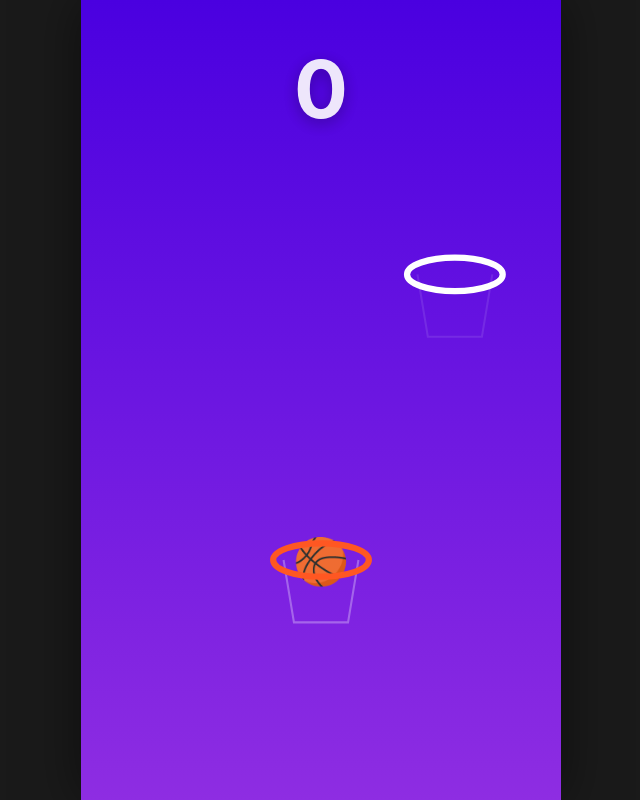
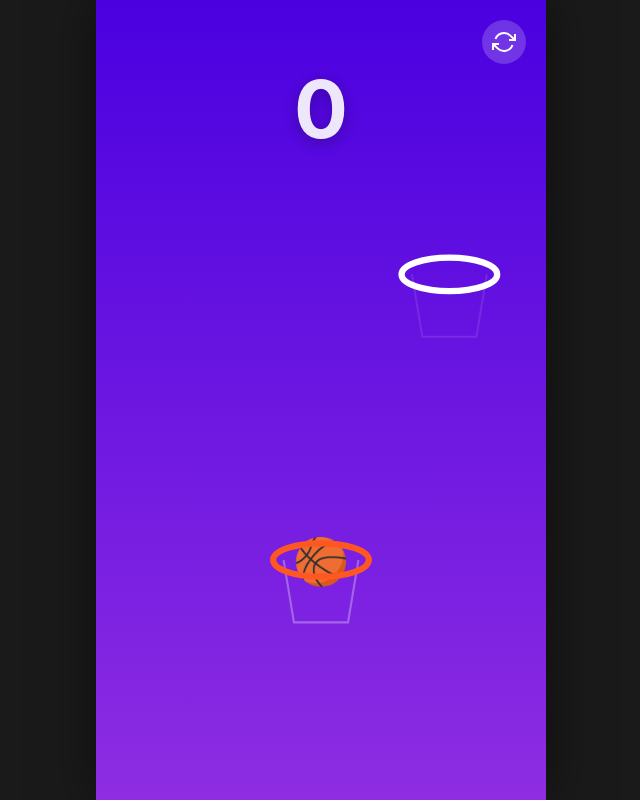
Before and after one commit to monro0/Dunk-Rise, a plain HTML site: page index.html in a window 1280 px wide. Shown: the whole page, without its empty margins (319-959 px from the left). Drawn offline with Linux system fonts and the light colour scheme.

Commit message:
Add files via upload

```diff
--- a/game.js
+++ b/game.js
@@ -16,19 +16,17 @@ document.addEventListener('DOMContentLoaded', () => {
     const gameOverScreen = document.getElementById('gameOverScreen');
     const finalScoreElement = document.getElementById('finalScore');
     const restartButton = document.getElementById('restartButton');
+    const topRestartBtn = document.getElementById('topRestartBtn'); // [ИЗМЕНЕНИЕ 13]
 
     // --- CONFIG ---
     const GRAVITY = 0.6;
     const DRAG_POWER = 0.16;
     const MAX_DRAG = 220;
     const BALL_RADIUS = 22;
-
-    // [ИЗМЕНЕНИЕ 9] Увеличение размера кольца на 15% (было 40 -> стало 46)
     const HOOP_RADIUS = 46;
     const HOOP_DIAMETER = HOOP_RADIUS * 2;
     const HOOP_MARGIN = 50;
 
-    // Типы колец
     const HOOP_TYPE = {
         NORMAL: 'normal',
         BACKBOARD: 'backboard',
@@ -36,14 +34,13 @@ document.addEventListener('DOMContentLoaded', () => {
     };
 
     // --- STATE ---
-    let width, height;
+    let width, height; // Логические размеры (CSS-пиксели)
     let score = 0;
     let isGameOver = false;
     let lastTime = 0;
 
-    // [ИЗМЕНЕНИЕ 10] Переменные для комбо
     let swishCombo = 0;
-    let shotTouchedRim = false; // Коснулся ли мяч дужки в текущем полете?
+    let shotTouchedRim = false;
 
     let cameraY = 0;
     let cameraTargetY = 0;
@@ -59,17 +56,31 @@ document.addEventListener('DOMContentLoaded', () => {
 
     // --- CORE ---
 
+    // [ИЗМЕНЕНИЕ 12] Исправление размытия на мобильных
     function resize() {
-        width = canvas.width = container.clientWidth;
-        height = canvas.height = container.clientHeight;
+        const dpr = window.devicePixelRatio || 1;
+
+        // Получаем логические размеры контейнера
+        width = container.clientWidth;
+        height = container.clientHeight;
+
+        // Устанавливаем физические размеры канваса (умноженные на плотность пикселей)
+        canvas.width = width * dpr;
+        canvas.height = height * dpr;
+
+        // Устанавливаем CSS размеры (чтобы он влез в контейнер)
+        canvas.style.width = `${width}px`;
+        canvas.style.height = `${height}px`;
+
+        // Масштабируем контекст рисования, чтобы нам не пришлось менять координаты в логике
+        ctx.scale(dpr, dpr);
     }
 
     function initGame() {
-        resize();
+        resize(); // [ИЗМЕНЕНИЕ 12] Вызываем ресайз перед стартом
         isGameOver = false;
         score = 0;
 
-        // Сброс комбо
         swishCombo = 0;
         shotTouchedRim = false;
 
@@ -107,11 +118,20 @@ document.addEventListener('DOMContentLoaded', () => {
         });
     }
 
+    // [ИЗМЕНЕНИЕ 11] Исправление наложения колец
     function spawnNewHoop(prevHoop = null) {
         if (!prevHoop) prevHoop = hoops[hoops.length - 1];
 
-        let type = HOOP_TYPE.NORMAL;
+        // Защита от бесконечного цикла
+        let attempts = 0;
+        const MAX_ATTEMPTS = 20;
+        let validPosition = false;
 
+        let newX, newY, type, backboardSide;
+
+        // Цикл попыток генерации
+        do {
+            type = HOOP_TYPE.NORMAL;
             if (prevHoop.type !== HOOP_TYPE.NORMAL) {
                 type = HOOP_TYPE.NORMAL;
             } else {
@@ -129,7 +149,7 @@ document.addEventListener('DOMContentLoaded', () => {
             const minH = height * 0.25;
             const maxH = height * 0.45;
             const distY = minH + Math.random() * (maxH - minH);
-        const newY = prevHoop.y - distY;
+            newY = prevHoop.y - distY;
 
             const minShift = HOOP_DIAMETER * 1.1;
             const maxShift = width * 0.6;
@@ -140,8 +160,7 @@ document.addEventListener('DOMContentLoaded', () => {
             if (possibleSides.length === 0) possibleSides = ['left', 'right'];
 
             const side = possibleSides[Math.floor(Math.random() * possibleSides.length)];
-        let newX;
-        let backboardSide = 0;
+            backboardSide = 0;
 
             if (side === 'left') {
                 const leftLimit = Math.max(HOOP_MARGIN, prevHoop.x - maxShift);
@@ -164,6 +183,26 @@ document.addEventListener('DOMContentLoaded', () => {
                 }
             }
 
+            // [ИЗМЕНЕНИЕ 11] Проверка дистанции между центрами
+            const dx = newX - prevHoop.x;
+            const dy = newY - prevHoop.y;
+            const dist = Math.sqrt(dx*dx + dy*dy);
+
+            // Если расстояние больше 1.5 диаметра - позиция валидна
+            if (dist > HOOP_DIAMETER * 1.5) {
+                validPosition = true;
+            }
+
+            attempts++;
+
+        } while (!validPosition && attempts < MAX_ATTEMPTS);
+
+        // Если даже после 20 попыток не нашли (крайне маловероятно), ставим просто выше
+        if (!validPosition) {
+            newY = prevHoop.y - height * 0.3;
+            newX = width / 2;
+        }
+
         addHoop(newX, newY, type, backboardSide);
 
         if (hoops.length > 7) {
@@ -180,10 +219,7 @@ document.addEventListener('DOMContentLoaded', () => {
         ball.vx = 0;
         ball.vy = 0;
         ball.isSitting = true;
-
-        // Сброс флагов при ресете
         shotTouchedRim = false;
-
         cameraTargetY = -h.y + height * 0.7;
     }
 
@@ -265,7 +301,6 @@ document.addEventListener('DOMContentLoaded', () => {
                 const distToCenter = Math.abs(ball.x - h.x);
                 const distY = Math.abs(ball.y - h.y);
 
-                // Слабый магнетизм
                 if (distToCenter < 15 && distY < 15) {
                      ball.x += (h.x - ball.x) * 0.05 * dt;
                 }
@@ -276,7 +311,6 @@ document.addEventListener('DOMContentLoaded', () => {
 
                 checkRimCollision(h);
 
-                // Попадание
                 if (ball.vy > 0 &&
                     ball.y > h.y - 15 &&
                     ball.y < h.y + 25 &&
@@ -319,8 +353,6 @@ document.addEventListener('DOMContentLoaded', () => {
             const dist = Math.sqrt(dx*dx + dy*dy);
 
             if (dist < BALL_RADIUS + 5) {
-                // [ИЗМЕНЕНИЕ 10] Если коснулись обода, помечаем бросок как "грязный"
-                // Но только если мы еще не сидим в кольце (чтобы не сбрасывать при спавне)
                 if (!ball.isSitting) {
                     shotTouchedRim = true;
                 }
@@ -342,34 +374,26 @@ document.addEventListener('DOMContentLoaded', () => {
     }
 
     function handleScore(targetHoop) {
-        const basePoints = targetHoop ? targetHoop.points : 1;
-        let totalPoints = basePoints;
-        let isSwish = false;
+        let pointsToAdd = 0;
+        let flameIntensity = 0;
 
-        // [ИЗМЕНЕНИЕ 10] Логика Swish Combo
         if (!shotTouchedRim) {
-            // Чистый бросок!
-            isSwish = true;
-            const bonus = Math.pow(2, swishCombo); // 1, 2, 4, 8...
-            totalPoints += bonus;
-
-            // Текстовый эффект
-            createFloatingText(ball.x, ball.y - 50, `SWISH! +${bonus}`, '#FFD700');
-            if (swishCombo > 1) {
-                createFloatingText(ball.x, ball.y - 80, `COMBO x${swishCombo}`, '#FF4081');
+            let bonus = Math.min(swishCombo + 1, 5);
+            pointsToAdd = bonus;
+            flameIntensity = bonus;
+            swishCombo++;
+        } else {
+            pointsToAdd = targetHoop ? targetHoop.points : 1;
+            swishCombo = 0;
+            flameIntensity = 0;
         }
 
-            swishCombo++;
-        } else {
-            // Грязный бросок
-            swishCombo = 0;
-            createFloatingText(ball.x, ball.y - 50, `+${basePoints}`, '#FFFFFF');
-        }
+        score += pointsToAdd;
 
-        score += totalPoints;
+        createFloatingText(ball.x, ball.y - 50, `+${pointsToAdd}`, flameIntensity);
 
         updateScoreUI();
-        createParticles(ball.x, ball.y, isSwish ? 40 : 20); // Больше частиц при Swish
+        createParticles(ball.x, ball.y, 25);
 
         currentHoopIndex++;
 
@@ -390,7 +414,6 @@ document.addEventListener('DOMContentLoaded', () => {
     }
 
     function recoverBall(index) {
-        // [ИЗМЕНЕНИЕ 10] Сброс комбо при промахе/спасении
         swishCombo = 0;
 
         currentHoopIndex = index;
@@ -410,7 +433,10 @@ document.addEventListener('DOMContentLoaded', () => {
     // --- DRAWING ---
 
     function draw() {
+        // [ИЗМЕНЕНИЕ 12] Очищаем область логического размера
+        // Так как контекст масштабирован, width/height (логические) это то, что нужно.
         ctx.clearRect(0, 0, width, height);
+
         ctx.save();
         ctx.translate(0, cameraY);
 
@@ -420,7 +446,7 @@ document.addEventListener('DOMContentLoaded', () => {
         drawBall();
         hoops.forEach((h, i) => drawHoopFront(h, i === currentHoopIndex));
         drawParticles();
-        drawFloatingTexts(); // Рисуем текст
+        drawFloatingTexts();
 
         ctx.restore();
     }
@@ -530,16 +556,15 @@ document.addEventListener('DOMContentLoaded', () => {
         }
     }
 
-    // [ИЗМЕНЕНИЕ 10] Функция для плавающего текста
-    function createFloatingText(x, y, text, color) {
+    function createFloatingText(x, y, text, flameIntensity) {
         particles.push({
             type: 'text',
             text: text,
             x: x,
             y: y,
-            vy: -2, // Летит вверх
+            vy: -2,
             life: 1.0,
-            color: color
+            flameIntensity: flameIntensity
         });
     }
 
@@ -554,7 +579,7 @@ document.addEventListener('DOMContentLoaded', () => {
                 p.life -= 0.03 * dt;
             } else if (p.type === 'text') {
                 p.y += p.vy * dt;
-                p.life -= 0.015 * dt; // Текст живет дольше
+                p.life -= 0.015 * dt;
             }
 
             if(p.life <= 0) particles.splice(i, 1);
@@ -579,12 +604,24 @@ document.addEventListener('DOMContentLoaded', () => {
             if (p.type === 'text') {
                 ctx.save();
                 ctx.globalAlpha = p.life;
-                ctx.fillStyle = p.color;
-                ctx.font = 'bold 30px Arial';
                 ctx.textAlign = 'center';
-                // Тень текста
+                ctx.font = 'bold 35px Arial';
+
+                if (p.flameIntensity > 0) {
+                    ctx.fillStyle = '#FF3333';
+                    ctx.shadowColor = '#FFD700';
+                    let blur = p.flameIntensity * 10 - 5;
+                    if (p.flameIntensity >= 5) {
+                         blur = 50 + Math.sin(Date.now() / 100) * 15;
+                    }
+                    if (blur < 5) blur = 5;
+                    ctx.shadowBlur = blur;
+                } else {
+                    ctx.fillStyle = '#FFFFFF';
                     ctx.shadowColor = 'black';
                     ctx.shadowBlur = 4;
+                }
+
                 ctx.fillText(p.text, p.x, p.y);
                 ctx.restore();
             }
@@ -638,7 +675,6 @@ document.addEventListener('DOMContentLoaded', () => {
         ball.vy = finalDy * DRAG_POWER;
         ball.isSitting = false;
 
-        // [ИЗМЕНЕНИЕ 10] Сброс флага "касания" при начале броска
         shotTouchedRim = false;
     }
 
@@ -661,6 +697,7 @@ document.addEventListener('DOMContentLoaded', () => {
     window.addEventListener('touchend', endDrag);
 
     restartButton.addEventListener('click', initGame);
+    topRestartBtn.addEventListener('click', initGame); // [ИЗМЕНЕНИЕ 13]
     window.addEventListener('resize', () => { resize(); });
 
     initGame();
--- a/index.html
+++ b/index.html
@@ -9,17 +9,22 @@
 </head>
 <body>
 
-    <!-- Обертка для симуляции мобильного экрана -->
     <div id="game-container">
-        <!-- Холст -->
+        <!-- [ИЗМЕНЕНИЕ 13] Кнопка быстрого рестарта -->
+        <button id="topRestartBtn" aria-label="Restart">
+            <svg viewBox="0 0 24 24" fill="none" stroke="currentColor" stroke-width="2">
+                <path d="M23 4v6h-6"></path>
+                <path d="M1 20v-6h6"></path>
+                <path d="M3.51 9a9 9 0 0 1 14.85-3.36L23 10M1 14l4.64 4.36A9 9 0 0 0 20.49 15"></path>
+            </svg>
+        </button>
+
         <canvas id="gameCanvas"></canvas>
 
-        <!-- Интерфейс -->
         <div id="ui-container">
             <div id="score">0</div>
         </div>
 
-        <!-- Экран проигрыша -->
         <div id="gameOverScreen" class="hidden">
             <div class="modal">
                 <h1>Game Over</h1>
--- a/style.css
+++ b/style.css
@@ -4,6 +4,7 @@
     box-sizing: border-box;
     user-select: none;
     -webkit-user-select: none;
+    -webkit-tap-highlight-color: transparent; /* Убирает подсветку при тапе на мобильных */
 }
 
 html, body {
@@ -11,27 +12,23 @@ html, body {
     height: 100%;
     overflow: hidden;
     font-family: -apple-system, BlinkMacSystemFont, 'Segoe UI', Roboto, Arial, sans-serif;
-    /* Тёмный фон вокруг игрового "телефона" */
     background-color: #1a1a1a;
     display: flex;
     justify-content: center;
     align-items: center;
 }
 
-/* Контейнер, симулирующий экран телефона */
 #game-container {
     position: relative;
     width: 100%;
     height: 100%;
-    /* Ограничения для десктопа, чтобы выглядело как мобилка */
-    max-width: 480px;
+    max-width: 450px;
     max-height: 850px;
-    background: linear-gradient(to bottom, #4A00E0, #8E2DE2); /* Фон перенесен сюда */
+    background: linear-gradient(to bottom, #4A00E0, #8E2DE2);
     overflow: hidden;
-    box-shadow: 0 0 50px rgba(0,0,0,0.5); /* Тень для красоты */
+    box-shadow: 0 0 50px rgba(0,0,0,0.5);
 }
 
-/* Для мобильных устройств растягиваем на весь экран */
 @media (max-width: 500px) {
     #game-container {
         max-width: 100%;
@@ -40,6 +37,7 @@ html, body {
     }
 }
 
+/* [ИЗМЕНЕНИЕ 12] Канвас теперь масштабируется через CSS, а не атрибуты */
 canvas {
     display: block;
     width: 100%;
@@ -51,7 +49,7 @@ canvas {
     top: 0;
     left: 0;
     width: 100%;
-    padding: 40px 20px;
+    padding: 60px 20px; /* Увеличил отступ, чтобы не наезжало на кнопку рестарта */
     text-align: center;
     pointer-events: none;
     z-index: 5;
@@ -65,6 +63,36 @@ canvas {
     opacity: 0.9;
 }
 
+/* [ИЗМЕНЕНИЕ 13] Стили кнопки рестарта */
+#topRestartBtn {
+    position: absolute;
+    top: 20px;
+    right: 20px;
+    background: rgba(255, 255, 255, 0.2);
+    border: none;
+    border-radius: 50%;
+    width: 44px;
+    height: 44px;
+    color: white;
+    cursor: pointer;
+    z-index: 20;
+    display: flex;
+    align-items: center;
+    justify-content: center;
+    transition: background 0.2s, transform 0.2s;
+    backdrop-filter: blur(5px);
+}
+
+#topRestartBtn svg {
+    width: 24px;
+    height: 24px;
+}
+
+#topRestartBtn:active {
+    background: rgba(255, 255, 255, 0.4);
+    transform: rotate(45deg);
+}
+
 .hidden { display: none !important; }
 
 #gameOverScreen {
@@ -73,7 +101,7 @@ canvas {
     left: 0;
     width: 100%;
     height: 100%;
-    background-color: rgba(0, 0, 0, 0.8);
+    background-color: rgba(0, 0, 0, 0.85);
     display: flex;
     justify-content: center;
     align-items: center;
```
Lines whose indentation alone changed are shown as unchanged.
